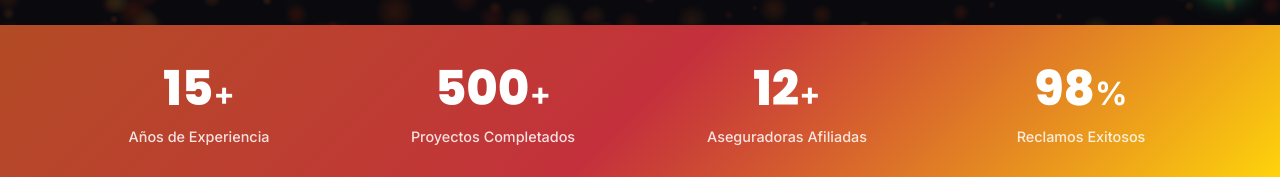
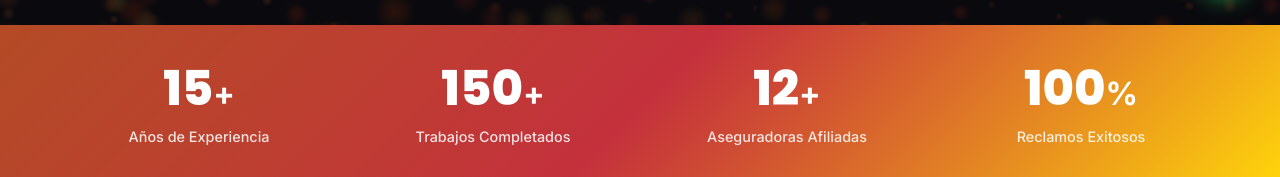
Before and after one commit to rob5857/dindustriales, a plain HTML site: page index.html in a window 1280 px wide. Shown: the part 775-952 px from the top of the page. Drawn offline with nearby package versions, Linux system fonts and the light colour scheme; no server answers; animation ran at ten frames a second.

Commit message:
Update index.html

```diff
--- a/index.html
+++ b/index.html
@@ -113,15 +113,15 @@
       <p>Años de Experiencia</p>
     </div>
     <div class="stat-item" data-aos="fade-up" data-aos-delay="100">
-      <span class="stat-num" data-count="500">0</span><span class="stat-unit">+</span>
-      <p>Proyectos Completados</p>
+      <span class="stat-num" data-count="150">0</span><span class="stat-unit">+</span>
+      <p>Trabajos Completados</p>
     </div>
     <div class="stat-item" data-aos="fade-up" data-aos-delay="200">
       <span class="stat-num" data-count="12">0</span><span class="stat-unit">+</span>
       <p>Aseguradoras Afiliadas</p>
     </div>
     <div class="stat-item" data-aos="fade-up" data-aos-delay="300">
-      <span class="stat-num" data-count="98">0</span><span class="stat-unit">%</span>
+      <span class="stat-num" data-count="100">0</span><span class="stat-unit">%</span>
       <p>Reclamos Exitosos</p>
     </div>
   </div>
```
